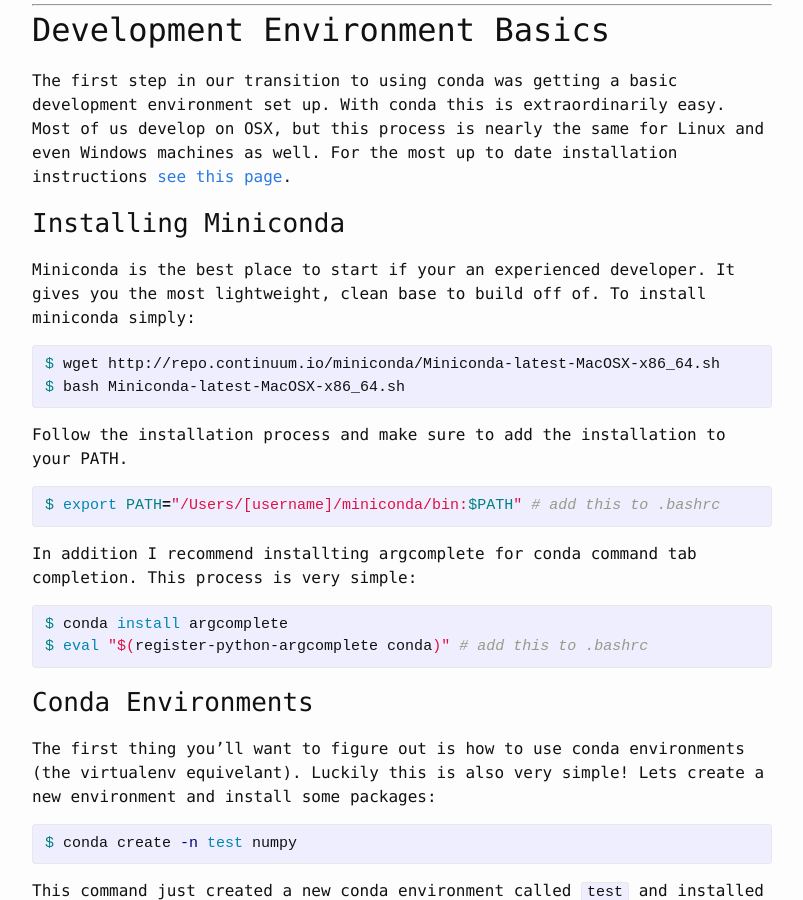
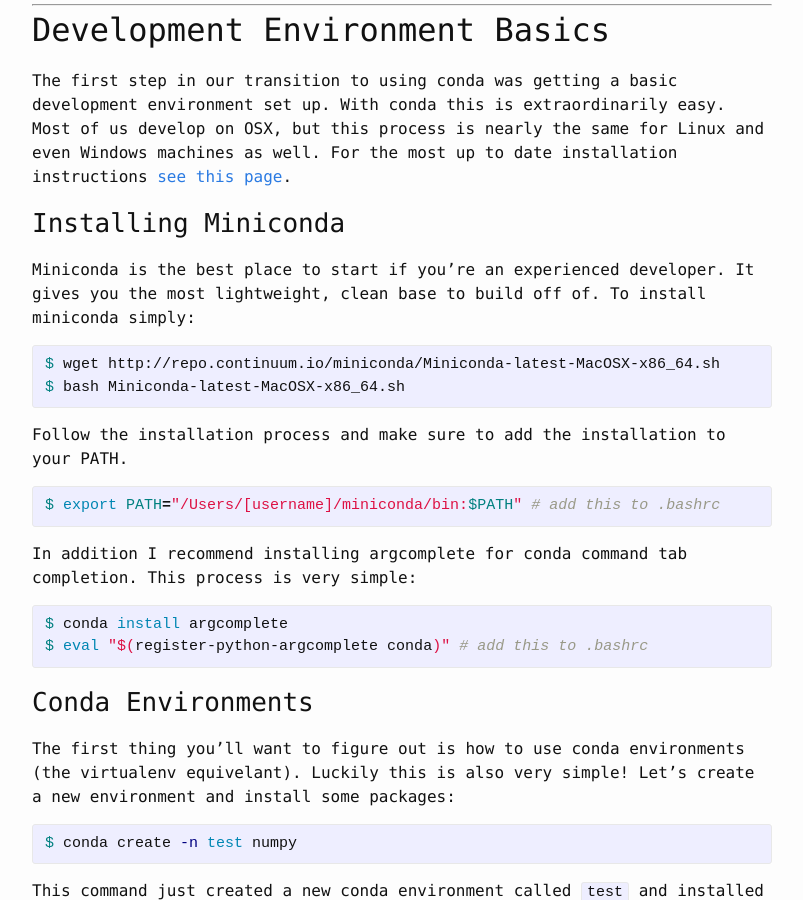
Before and after one commit to nsidc/nsidc.github.io, a Jekyll site: the page built from _posts/2015-04-29-Conda Python at NSIDC- Changing How We Do Python.md, in a window 1280 px wide and 900 px high, scrolled down 838 px. Shown: the whole window, without its empty margins (238-1041 px from the left). Built offline with Jekyll 4.4.1, drawn with Linux system fonts in a browser that asks for light colours; some of the changed text lies outside the part shown.

Commit message:
Minor Corrections

```diff
--- a/_posts/2015-04-29-Conda Python at NSIDC- Changing How We Do Python.md
+++ b/_posts/2015-04-29-Conda Python at NSIDC- Changing How We Do Python.md
@@ -29,7 +29,7 @@
 
 ### Installing Miniconda
 
-Miniconda is the best place to start if your an experienced developer. It gives you the most lightweight, clean base to build off of. To install miniconda simply:
+Miniconda is the best place to start if you're an experienced developer. It gives you the most lightweight, clean base to build off of. To install miniconda simply:
 
 {% highlight bash %}
 $ wget http://repo.continuum.io/miniconda/Miniconda-latest-MacOSX-x86_64.sh
@@ -42,7 +42,7 @@
 $ export PATH="/Users/[username]/miniconda/bin:$PATH" # add this to .bashrc
 {% endhighlight %}
 
-In addition I recommend installting argcomplete for conda command tab completion. This process is very simple:
+In addition I recommend installing argcomplete for conda command tab completion. This process is very simple:
 
 {% highlight bash %}
 $ conda install argcomplete
@@ -51,7 +51,7 @@
 
 ### Conda Environments
 
-The first thing you'll want to figure out is how to use conda environments (the virtualenv equivelant). Luckily this is also very simple! Lets create a new environment and install some packages:
+The first thing you'll want to figure out is how to use conda environments (the virtualenv equivelant). Luckily this is also very simple! Let's create a new environment and install some packages:
 
 {% highlight bash %}
 $ conda create -n test numpy
@@ -122,7 +122,7 @@
 )
 {% endhighlight %}
 
-You'll notice here that none of the information is filled out. This is a piece we at NSIDC have not really figured out. All of the metadata (name, version, ...) is actually stored in the conda file `meta.yaml` but the `setup.py` is still used to build the python package (which gets wrapped up in the conda package). If your reading this and have some clarification on this issue please let us know! Finally, the `meta.yaml`:
+You'll notice here that none of the information is filled out. This is a piece we at NSIDC have not really figured out. All of the metadata (name, version, ...) is actually stored in the conda file `meta.yaml` but the `setup.py` is still used to build the python package (which gets wrapped up in the conda package). If you're reading this and have some clarification on this issue please let us know! Finally, the `meta.yaml`:
 
 {% highlight yaml %}
 package:
```
